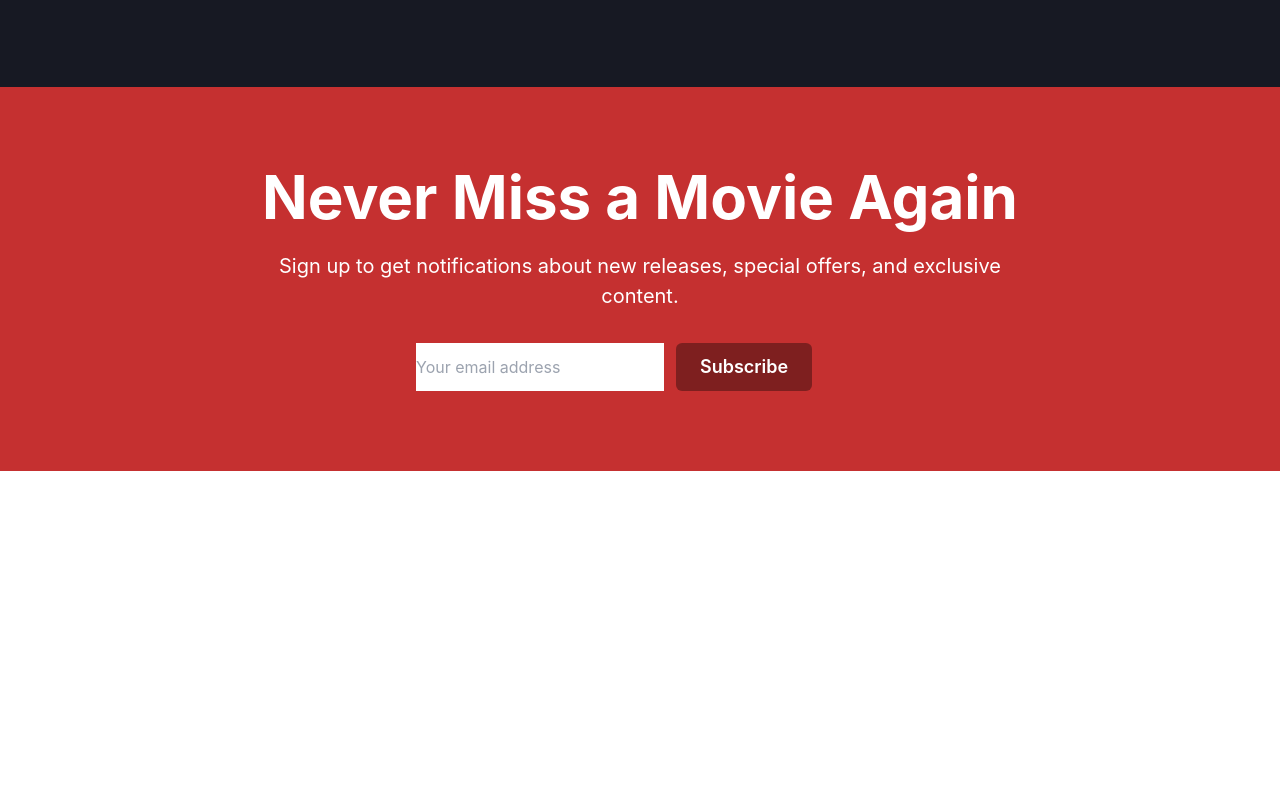
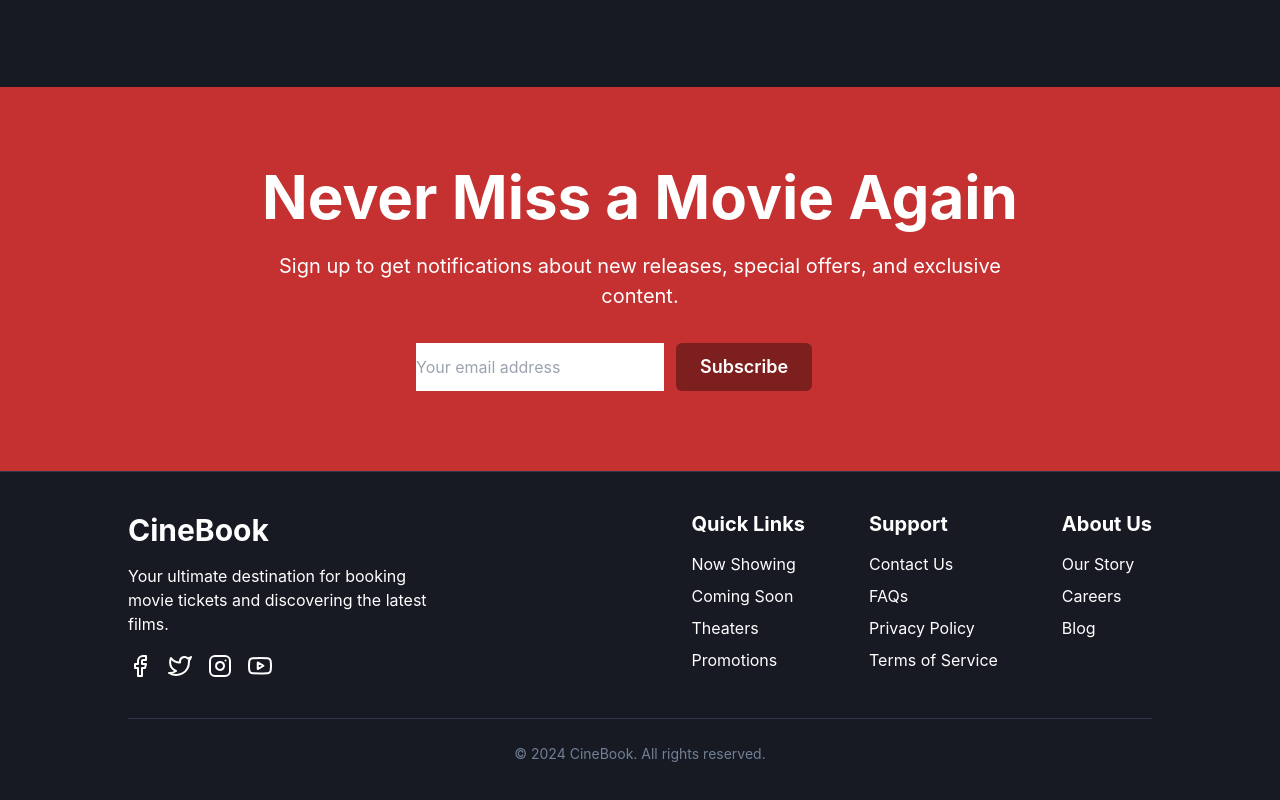
Before and after one commit to nil2022/movie-booking-app, a React (Vite) app in the folder apps/client/: page / in a window 1280 px wide. Shown: the part 3465-4265 px from the top of the page. Before the commit the page ends 3936 px from the top, so only its background shows below. Built offline with nearby package versions, Linux system fonts and the light colour scheme.

Commit message:
Add Chakra UI theme setup and enhance Home component with footer and social links

```diff
--- a/apps/client/src/components/Home.jsx
+++ b/apps/client/src/components/Home.jsx
@@ -8,8 +8,23 @@ import {
   Stack,
   Flex,
   Icon,
+  Link,
+  ChakraProvider, // Added ChakraProvider
+  extendTheme // Added extendTheme for basic theme setup
 } from "@chakra-ui/react";
-import { FiPlay, FiInfo, FiStar, FiClock, FiCalendar } from "react-icons/fi";
+import { FiPlay, FiInfo, FiStar, FiClock, FiCalendar, FiFacebook, FiTwitter, FiInstagram, FiYoutube } from "react-icons/fi";
+
+// Extend the default Chakra UI theme (optional, but good practice)
+// This is a minimal theme setup. More complex apps would have a dedicated theme file.
+const theme = extendTheme({
+  styles: {
+    global: {
+      body: {
+        fontFamily: "Inter, sans-serif", // Set font to Inter
+      },
+    },
+  },
+});
 
 function Home() {
   const featuredMovies = [
@@ -144,6 +159,7 @@ function Home() {
 
   return (
     <Box bg="gray.900" color="white" minH="100vh">
+      {/* Hero Section */}
       <Box position="relative" h="100vh">
         {/* Background Image - this should be first */}
         <Box
@@ -227,6 +243,7 @@ function Home() {
         </Box>
       </Box>
 
+      {/* Featured Movies Section */}
       <Box py={16} px={{ base: 4, md: 8, lg: 32 }}>
         <Flex justify="space-between" align="center" mb={10}>
           <Heading as="h2" size="2xl">
@@ -237,7 +254,6 @@ function Home() {
           </Button>
         </Flex>
 
-        {/* HERO Section */}
         <Flex wrap="wrap" gap={8} justify="space-between">
           {featuredMovies.map((movie) => (
             <Box
@@ -298,6 +314,7 @@ function Home() {
         </Flex>
       </Box>
 
+      {/* Now Showing Section */}
       <Box py={16} px={{ base: 4, md: 8, lg: 32 }} bg="gray.800">
         <Flex justify="space-between" align="center" mb={10}>
           <Heading as="h2" size="2xl">
@@ -308,21 +325,15 @@ function Home() {
           </Button>
         </Flex>
 
-        {/* NOW SHOWING Section */}
         <Flex wrap="wrap" gap={6} justify="flex-start">
           {nowShowing.map((movie) => (
             <Box
               key={movie.id}
-              // --- MODIFIED WIDTH PROPERTY HERE ---
-              // On base (mobile), take full width
-              // On md (medium screens), take slightly less than 1/3 to accommodate the gap
-              // On lg (large screens and up), take slightly less than 1/3
               w={{
                 base: "100%",
                 md: "calc(33.33% - 16px)",
                 lg: "calc(33.33% - 16px)",
               }}
-              // --- END MODIFIED WIDTH PROPERTY ---
               position="relative"
               overflow="hidden"
               rounded="lg"
@@ -374,6 +385,7 @@ function Home() {
         </Flex>
       </Box>
 
+      {/* Coming Soon Section */}
       <Box py={16} px={{ base: 4, md: 8, lg: 32 }}>
         <Heading as="h2" size="2xl" mb={10}>
           Coming Soon
@@ -405,6 +417,7 @@ function Home() {
         </Flex>
       </Box>
 
+      {/* Newsletter Signup Section */}
       <Box
         py={20}
         px={{ base: 4, md: 8, lg: 32 }}
@@ -434,8 +447,128 @@ function Home() {
           </Button>
         </Flex>
       </Box>
+
+      {/* Footer Section */}
+      <Box
+        bg="gray.900"
+        color="white"
+        py={10}
+        px={{ base: 4, md: 8, lg: 32 }}
+        borderTop="1px"
+        borderColor="gray.700"
+      >
+        <Flex
+          direction={{ base: "column", md: "row" }}
+          justify="space-between"
+          align="flex-start"
+          gap={8}
+        >
+          {/* Company Info / Logo */}
+          <Box flexShrink={0}>
+            <Heading as="h3" size="lg" mb={4}>
+              CineBook
+            </Heading>
+            <Text fontSize="md" maxW="300px">
+              Your ultimate destination for booking movie tickets and discovering
+              the latest films.
+            </Text>
+            <Flex mt={4} gap={4}>
+              <Link href="#" isExternal>
+                <Icon as={FiFacebook} boxSize={6} _hover={{ color: "red.600" }} transition="color 0.2s" />
+              </Link>
+              <Link href="#" isExternal>
+                <Icon as={FiTwitter} boxSize={6} _hover={{ color: "red.600" }} transition="color 0.2s" />
+              </Link>
+              <Link href="#" isExternal>
+                <Icon as={FiInstagram} boxSize={6} _hover={{ color: "red.600" }} transition="color 0.2s" />
+              </Link>
+              <Link href="#" isExternal>
+                <Icon as={FiYoutube} boxSize={6} _hover={{ color: "red.600" }} transition="color 0.2s" />
+              </Link>
+            </Flex>
+          </Box>
+
+          {/* Navigation Links */}
+          <Flex
+            direction={{ base: "column", sm: "row" }}
+            gap={{ base: 6, md: 16 }}
+            wrap="wrap"
+          >
+            <Box>
+              <Heading as="h4" size="md" mb={4}>
+                Quick Links
+              </Heading>
+              <Stack spacing={2}>
+                <Link href="#" _hover={{ color: "red.600" }}>
+                  Now Showing
+                </Link>
+                <Link href="#" _hover={{ color: "red.600" }}>
+                  Coming Soon
+                </Link>
+                <Link href="#" _hover={{ color: "red.600" }}>
+                  Theaters
+                </Link>
+                <Link href="#" _hover={{ color: "red.600" }}>
+                  Promotions
+                </Link>
+              </Stack>
+            </Box>
+            <Box>
+              <Heading as="h4" size="md" mb={4}>
+                Support
+              </Heading>
+              <Stack spacing={2}>
+                <Link href="#" _hover={{ color: "red.600" }}>
+                  Contact Us
+                </Link>
+                <Link href="#" _hover={{ color: "red.600" }}>
+                  FAQs
+                </Link>
+                <Link href="#" _hover={{ color: "red.600" }}>
+                  Privacy Policy
+                </Link>
+                <Link href="#" _hover={{ color: "red.600" }}>
+                  Terms of Service
+                </Link>
+              </Stack>
+            </Box>
+            <Box>
+              <Heading as="h4" size="md" mb={4}>
+                About Us
+              </Heading>
+              <Stack spacing={2}>
+                <Link href="#" _hover={{ color: "red.600" }}>
+                  Our Story
+                </Link>
+                <Link href="#" _hover={{ color: "red.600" }}>
+                  Careers
+                </Link>
+                <Link href="#" _hover={{ color: "red.600" }}>
+                  Blog
+                </Link>
+              </Stack>
+            </Box>
+          </Flex>
+        </Flex>
+
+        {/* Copyright */}
+        <Box textAlign="center" mt={10} pt={6} borderTop="1px" borderColor="gray.700">
+          <Text fontSize="sm" color="gray.500">
+            &copy; {new Date().getFullYear()} CineBook. All rights reserved.
+          </Text>
+        </Box>
+      </Box>
     </Box>
   );
 }
 
-export default Home;
+// Main App component to wrap Home with ChakraProvider
+function App() {
+  return (
+    <ChakraProvider theme={theme}>
+      <Home />
+    </ChakraProvider>
+  );
+}
+
+export default App; // Export App as the default component
```
